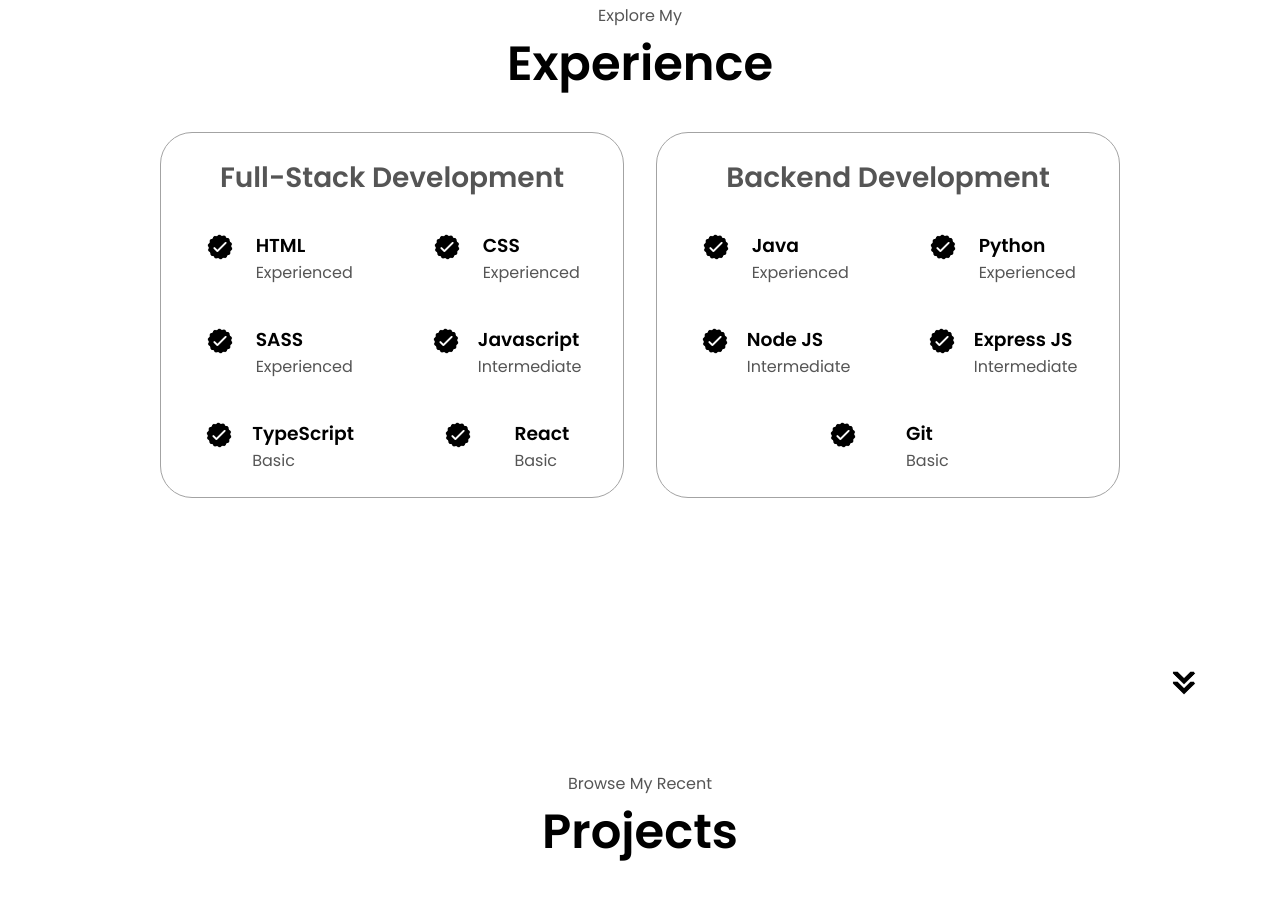
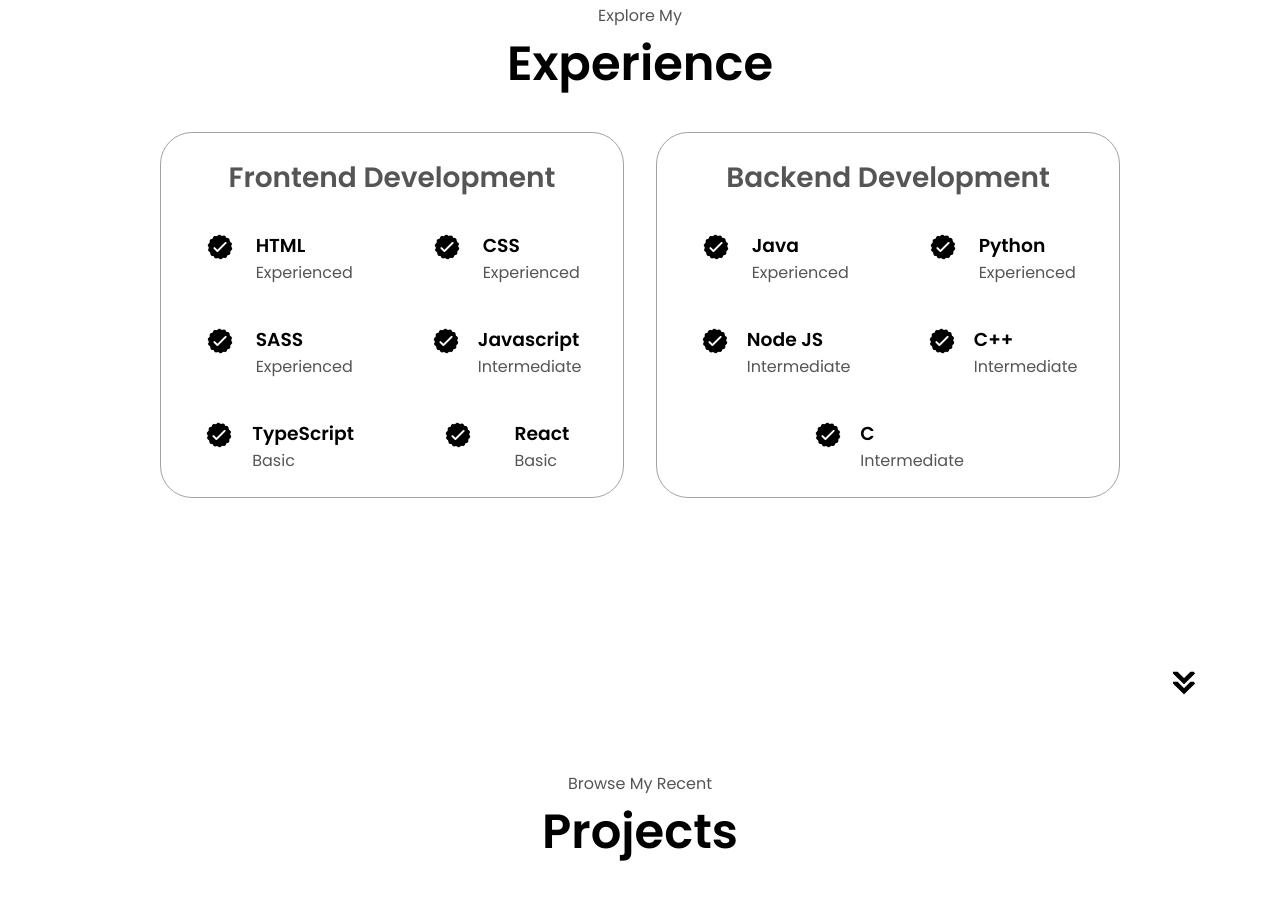
Before and after one commit to AssadBari/AssadBari.github.io, a plain HTML site: page index.html in a window 1280 px wide. Shown: the part 1693-2590 px from the top of the page. Drawn offline with Linux system fonts and the light colour scheme.

Commit message:
Update index.html

```diff
--- a/index.html
+++ b/index.html
@@ -47,7 +47,7 @@
     <h1 class="title">Assad Bari</h1>
     <p class="section__text__p2">Full-Stack Developer</p>
     <div class="btn-container">
-        <button class="btn btn-color-2" onclick="window.open('./assets/Resume - Assad Bari.pdf)">Download CV</button>
+        <button class="btn btn-color-2" onclick="window.open('./assets/Resume  - Assad Bari.pdf)">Download CV</button>
         <button class="btn btn-color-1" onclick="location.href='#contact'">Contact Info</button>
     </div>
     <div id="socials-container">
@@ -103,7 +103,7 @@
     <div class="experience-details-container">
         <div class="about-containers">
             <div class="details-container">
-                <h2 class="experience-sub-title">Full-Stack Development</h2>
+                <h2 class="experience-sub-title">Frontend Development</h2>
                 <div class="article-container">
                     <article>
                         <img src="./assets/checkmark.png" alt="experience-icon" class="icon"/>
@@ -177,15 +177,15 @@
                     <article>
                         <img src="./assets/checkmark.png" alt="experience-icon" class="icon"/>
                         <div>
-                            <h3>Express JS</h3>
+                            <h3>C++</h3>
                             <p>Intermediate</p>
                         </div>
                     </article>
                     <article>
                         <img src="./assets/checkmark.png" alt="experience-icon" class="icon"/>
                         <div>
-                            <h3>Git</h3>
-                            <p>Basic</p>
+                            <h3>C</h3>
+                            <p>Intermediate</p>
                         </div>
                     </article>
                 </div>
```
